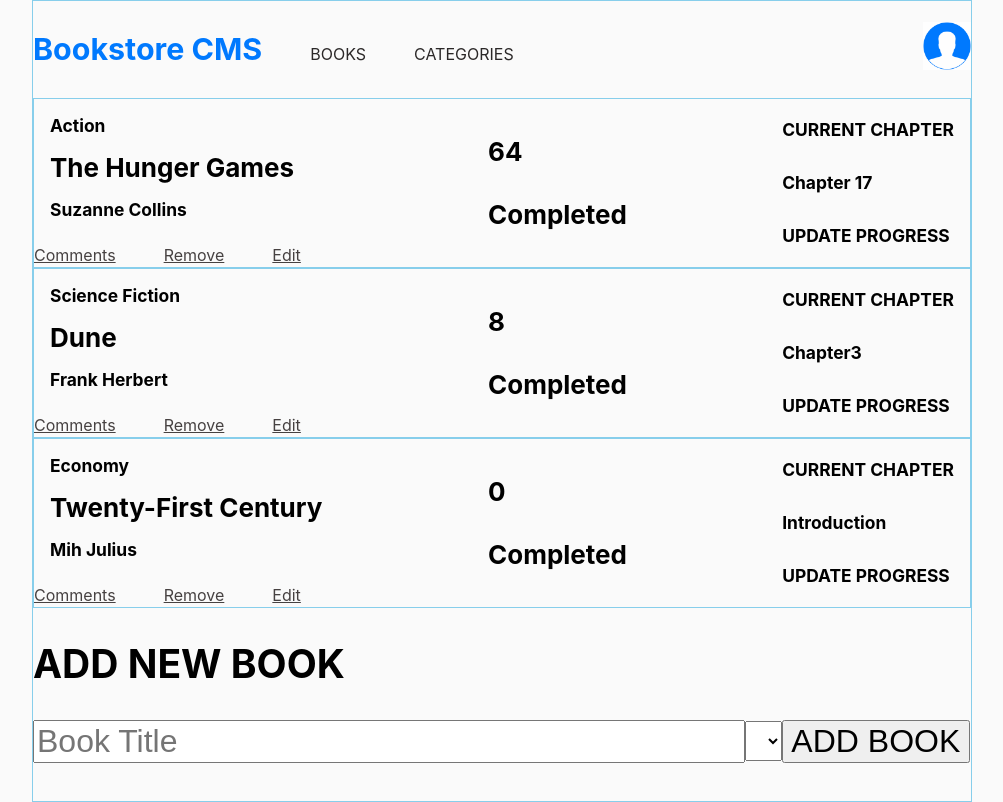
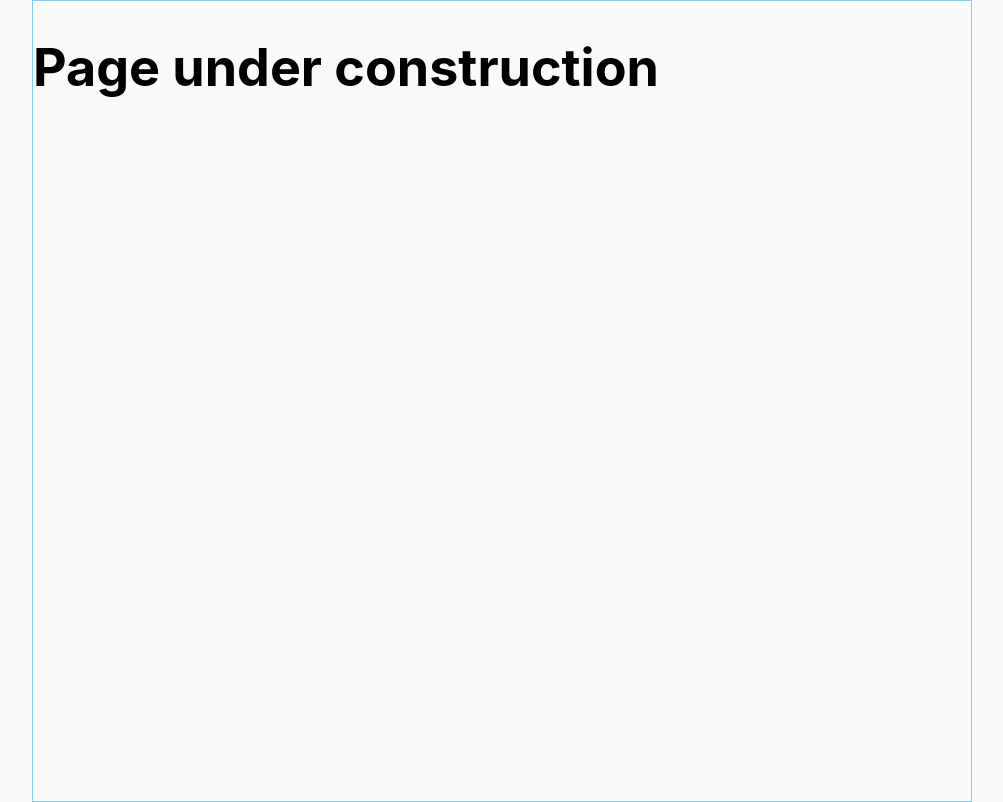
Before and after one commit to Mihndim2020/React-Redux-BookStore, a React (Create React App) app: page /category in a window 1280 px wide. Before the commit this address led to /. Shown: the whole page, without its empty margins (138-1141 px from the left). Built offline with nearby package versions, Linux system fonts and the light colour scheme.

Commit message:
Add category page

```diff
--- a/src/App.js
+++ b/src/App.js
@@ -10,6 +10,7 @@ import {
 import { Navbar } from './feature/components/Navbar'
 import { BooksPage } from './feature/components/booksPage'
 import { AddBookForm } from './feature/components/addBookForm'
+import { CategoryPage } from './feature/components/categoryPage'
 
 function App() {
   return (
@@ -28,6 +29,7 @@ function App() {
               </React.Fragment>
             )}
           />
+           <Route exact path="/category" component={CategoryPage} />
           <Redirect to="/" />
         </Switch>
       </div>
--- /dev/null
+++ b/src/feature/components/categoryPage.js
@@ -0,0 +1,10 @@
+import React from 'react'
+
+export const CategoryPage = () => {
+
+  return (
+<div>
+    <h1>Page under construction</h1>
+</div>
+  )
+}
```
